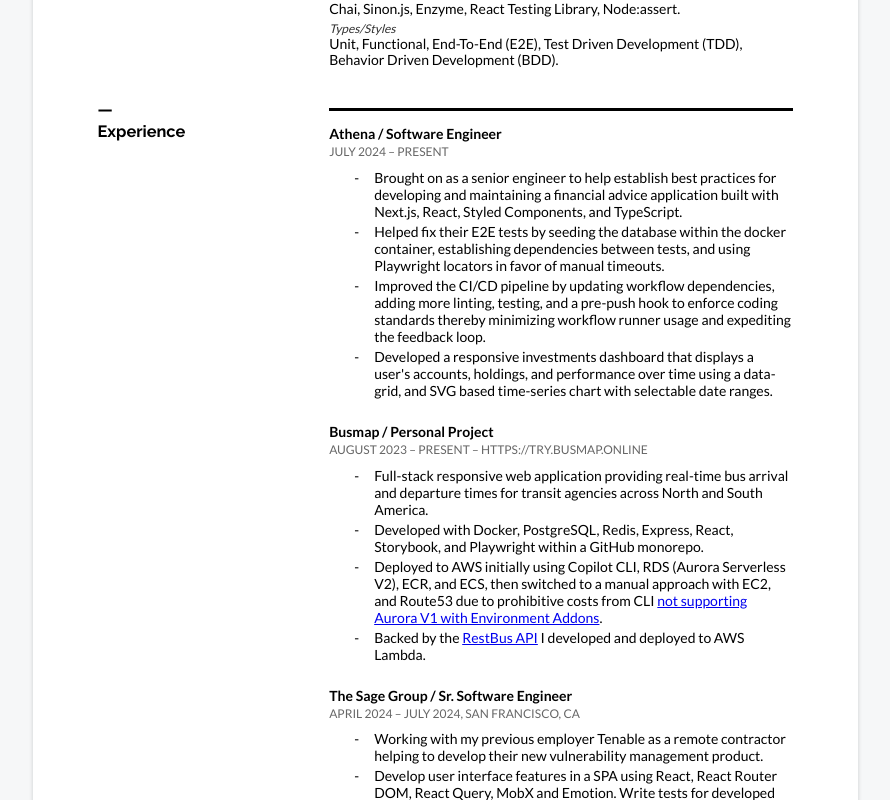
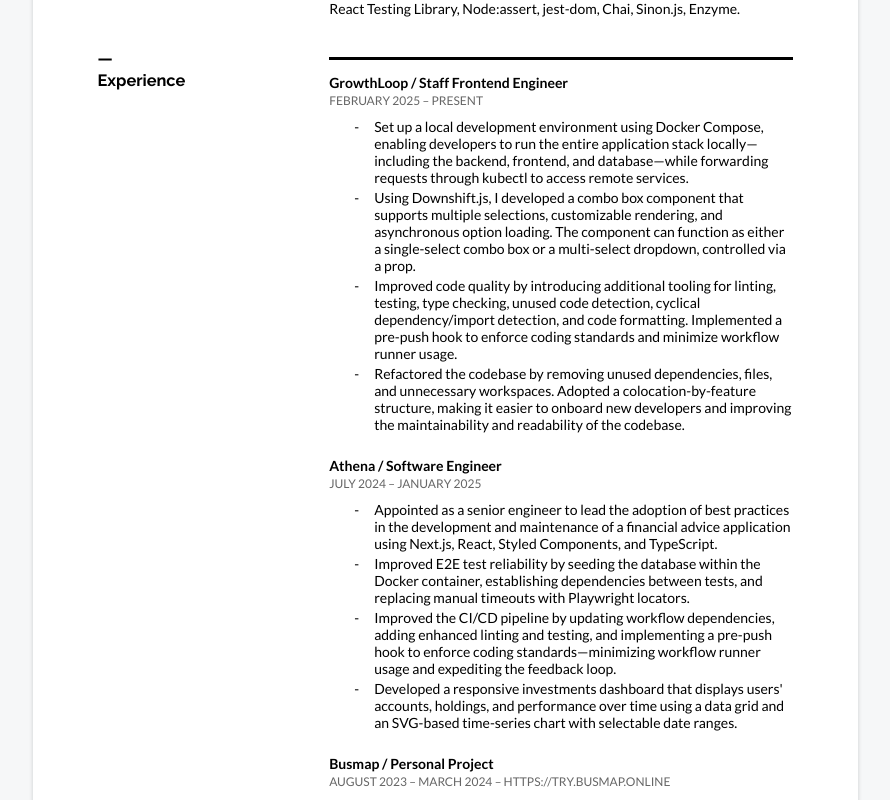
Before and after one commit to morganney/morgan.neys.info, a Next.js app: page /resume in a window 1280 px wide. Shown: the part 600-1400 px from the top of the page, without its empty margins (195-1085 px from the left). Built offline with nearby package versions, Linux system fonts and the light colour scheme.

Commit message:
feat: dark.

```diff
--- a/app/(personal)/page.js
+++ b/app/(personal)/page.js
@@ -40,7 +40,9 @@
             </footer>
           </blockquote>
         </div>
-        <Gol />
+        <div id="gol">
+          <Gol />
+        </div>
       </div>
     </>
   )
--- a/app/(professional)/resume/page.js
+++ b/app/(professional)/resume/page.js
@@ -51,7 +51,7 @@
             <p>
               JavaScript, TypeScript, HTML, CSS, React, React Query, Redux, Storybook,
               Styled-Components, Emotion, Sass, Less, CSS Modules, Vite, Rollup, Webpack,
-              Babel, SPA, PWA,{' '}
+              Rspack, SWC, Babel, SPA, PWA,{' '}
               <a target="_blank" href="https://html-now.github.io/">
                 Web Platform
               </a>
@@ -86,12 +86,7 @@
               Karma.
             </p>
             <h6>Assertion Libraries</h6>
-            <p>Chai, Sinon.js, Enzyme, React Testing Library, Node:assert.</p>
-            <h6>Types/Styles</h6>
-            <p>
-              Unit, Functional, End-To-End (E2E), Test Driven Development (TDD), Behavior
-              Driven Development (BDD).
-            </p>
+            <p>React Testing Library, Node:assert, jest-dom, Chai, Sinon.js, Enzyme.</p>
           </article>
         </div>
       </section>
@@ -99,35 +94,65 @@
         <h3>Experience</h3>
         <div>
           <article>
-            <h4>Athena / Software Engineer</h4>
-            <h5>July 2024 &ndash; Present</h5>
+            <h4>GrowthLoop / Staff Frontend Engineer</h4>
+            <h5>February 2025 &ndash; Present</h5>
             <ul>
               <li>
-                Brought on as a senior engineer to help establish best practices for
-                developing and maintaining a financial advice application built with
+                Set up a local development environment using Docker Compose, enabling
+                developers to run the entire application stack locally—including the
+                backend, frontend, and database—while forwarding requests through kubectl
+                to access remote services.
+              </li>
+              <li>
+                Using Downshift.js, I developed a combo box component that supports
+                multiple selections, customizable rendering, and asynchronous option
+                loading. The component can function as either a single-select combo box or
+                a multi-select dropdown, controlled via a prop.
+              </li>
+              <li>
+                Improved code quality by introducing additional tooling for linting,
+                testing, type checking, unused code detection, cyclical dependency/import
+                detection, and code formatting. Implemented a pre-push hook to enforce
+                coding standards and minimize workflow runner usage.
+              </li>
+              <li>
+                Refactored the codebase by removing unused dependencies, files, and
+                unnecessary workspaces. Adopted a colocation-by-feature structure, making
+                it easier to onboard new developers and improving the maintainability and
+                readability of the codebase.
+              </li>
+            </ul>
+          </article>
+          <article>
+            <h4>Athena / Software Engineer</h4>
+            <h5>July 2024 &ndash; January 2025</h5>
+            <ul>
+              <li>
+                Appointed as a senior engineer to lead the adoption of best practices in
+                the development and maintenance of a financial advice application using
                 Next.js, React, Styled Components, and TypeScript.
               </li>
               <li>
-                Helped fix their E2E tests by seeding the database within the docker
-                container, establishing dependencies between tests, and using Playwright
-                locators in favor of manual timeouts.
+                Improved E2E test reliability by seeding the database within the Docker
+                container, establishing dependencies between tests, and replacing manual
+                timeouts with Playwright locators.
               </li>
               <li>
-                Improved the CI/CD pipeline by updating workflow dependencies, adding more
-                linting, testing, and a pre-push hook to enforce coding standards thereby
-                minimizing workflow runner usage and expediting the feedback loop.
+                Improved the CI/CD pipeline by updating workflow dependencies, adding
+                enhanced linting and testing, and implementing a pre-push hook to enforce
+                coding standards—minimizing workflow runner usage and expediting the
+                feedback loop.
               </li>
               <li>
-                Developed a responsive investments dashboard that displays a user&apos;s
-                accounts, holdings, and performance over time using a data-grid, and SVG
-                based time-series chart with selectable date ranges.
+                Developed a responsive investments dashboard that displays users&apos;
+                accounts, holdings, and performance over time using a data grid and an
+                SVG-based time-series chart with selectable date ranges.
               </li>
             </ul>
           </article>
           <article>
             <h4>Busmap / Personal Project</h4>
-            <h5>August 2023 &ndash; Present &ndash; https://try.busmap.online</h5>
-
+            <h5>August 2023 &ndash; March 2024 &ndash; https://try.busmap.online</h5>
             <ul>
               <li>
                 Full-stack responsive web application providing real-time bus arrival and
@@ -150,25 +175,6 @@
                 Backed by the{' '}
                 <a href="https://morganney.github.io/restbus.info/">RestBus API</a> I
                 developed and deployed to AWS Lambda.
-              </li>
-            </ul>
-          </article>
-          <article>
-            <h4>The Sage Group / Sr. Software Engineer</h4>
-            <h5>April 2024 &ndash; July 2024, San Francisco, CA</h5>
-            <ul>
-              <li>
-                Working with my previous employer Tenable as a remote contractor helping
-                to develop their new vulnerability management product.
-              </li>
-              <li>
-                Develop user interface features in a SPA using React, React Router DOM,
-                React Query, MobX and Emotion. Write tests for developed components using
-                Cypress Component Testing and Jest.
-              </li>
-              <li>
-                Participate in code reviews on GitHub, daily standups and sprint planning
-                over Zoom, and team collaboration on Slack.
               </li>
             </ul>
           </article>
```
Also changed, not shown: app/(personal)/globals.css (+8 -0 lines), app/(personal)/layout.js (+23 -0 lines).
